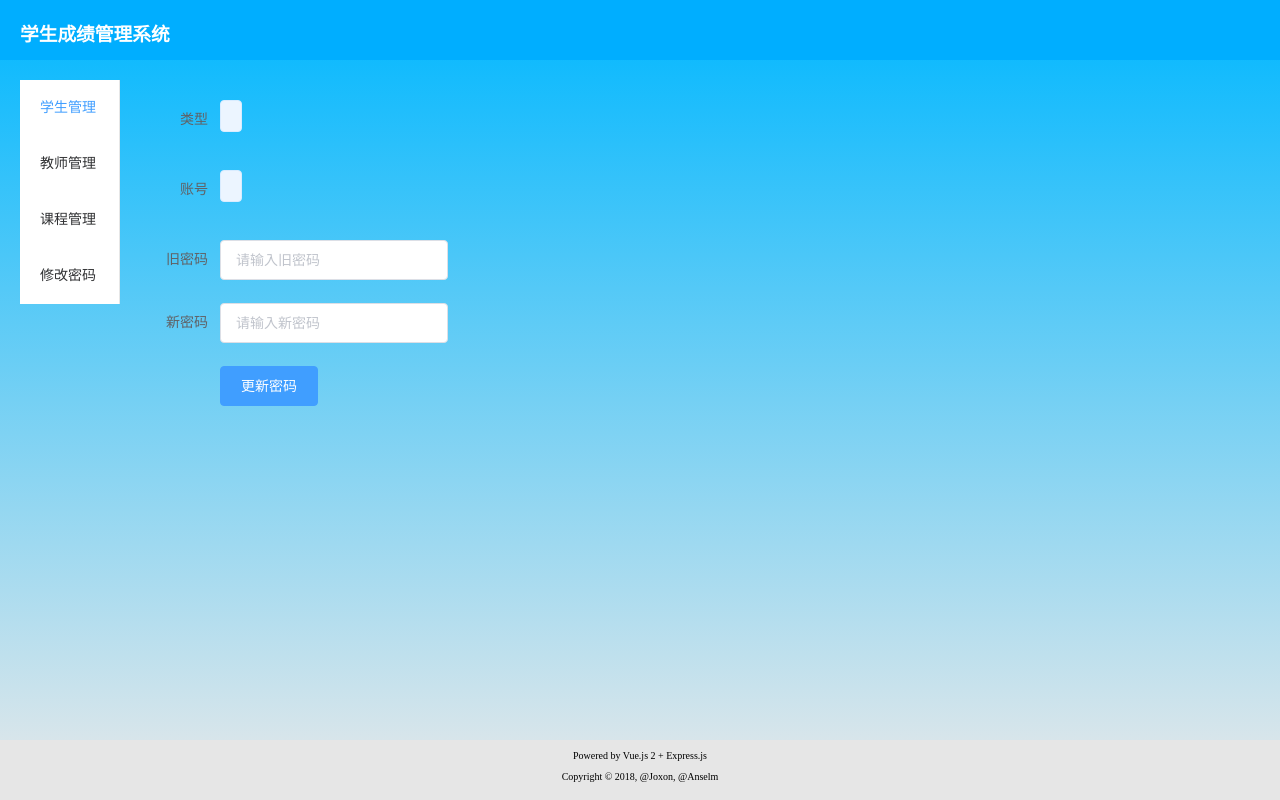
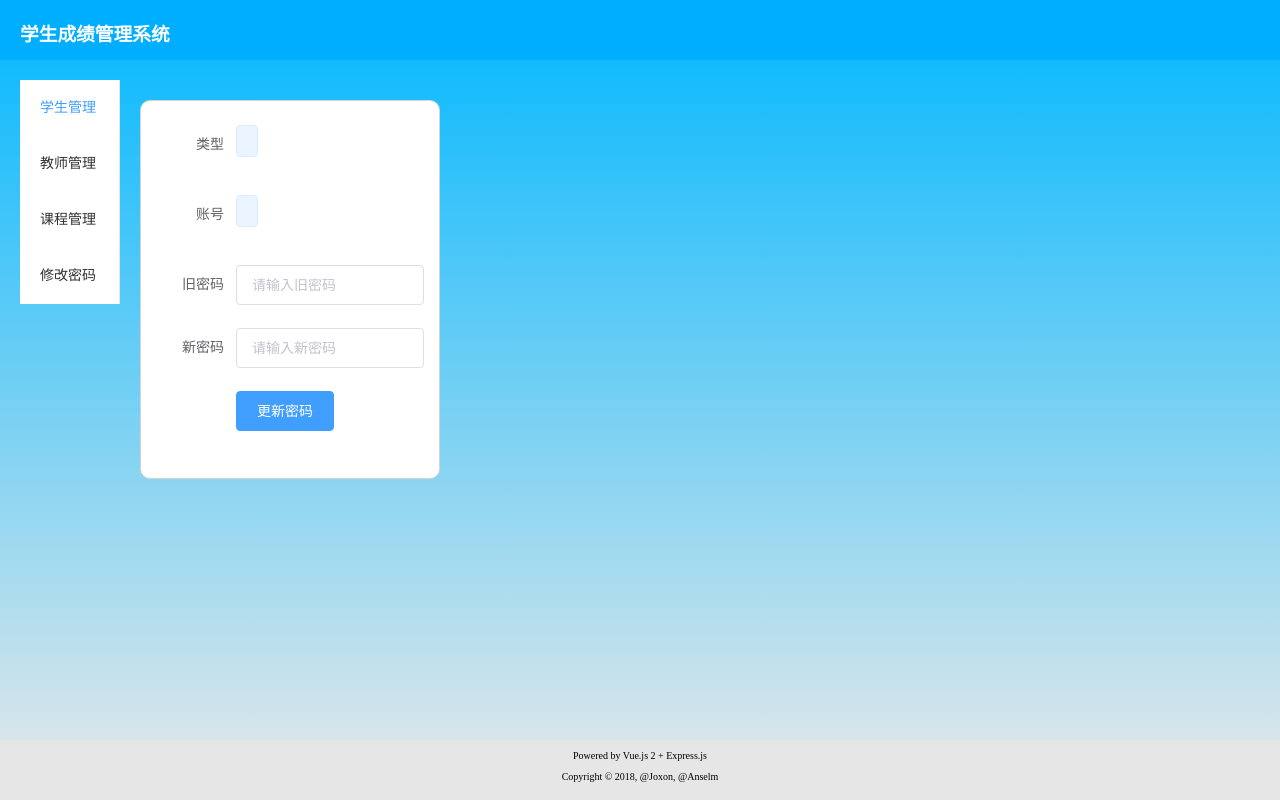
Before and after one commit to joxon/scoreman-vue, a Vue app: page /admin/password in a window 1280 px wide. Built offline with nearby package versions, Linux system fonts and the light colour scheme.

Commit message:
给表单添加白色背景

```diff
--- a/src/components/PasswordEdit.vue
+++ b/src/components/PasswordEdit.vue
@@ -2,6 +2,7 @@
   <el-row type='flex' width='100px'>
 
     <el-form ref='pwdForm' :model='pwdFormModel' label-width='80px'>
+      <div class="FormPwdEditFields">
         <el-form-item label='类型'>
           <el-tag>{{ user.usertype }}</el-tag>
         </el-form-item>
@@ -17,6 +18,7 @@
         <el-form-item>
           <el-button type='primary' @click='handleEditPassword()'>更新密码</el-button>
         </el-form-item>
+      </div>
     </el-form>
 
   </el-row>
@@ -115,3 +117,15 @@ export default {
   }
 };
 </script>
+
+<style>
+.FormPwdEditFields {
+  width: 300px;
+  border-radius: 10px;
+  border: 1px solid lightgray;
+  background-color: white;
+  display: flex;
+  flex-direction: column;
+  padding: 24px 15px;
+}
+</style>
--- a/src/pages/StudentInfo.vue
+++ b/src/pages/StudentInfo.vue
@@ -1,6 +1,7 @@
 <template>
   <el-row type="flex" width="100px">
     <el-form label-width="80px">
+      <div class="FormStuInfoFields">
         <el-form-item label="证件号">
         <el-tag>{{info.sID}}</el-tag>
       </el-form-item>
@@ -13,6 +14,7 @@
       <el-form-item label="班级">
         <el-tag>{{info.classno}}</el-tag>
       </el-form-item>
+      </div>
     </el-form>
   </el-row>
 </template>
@@ -34,7 +36,7 @@
 
   name: "StudentScore",
 
-    created: function () {
+  created: function() {
     this.getInfo();
   },
 
@@ -48,10 +50,16 @@
     }
   }
 };
-
 </script>
 
-<style scoped>
-
-
+<style>
+.FormStuInfoFields {
+  width: 300px;
+  border-radius: 10px;
+  border: 1px solid lightgray;
+  background-color: white;
+  display: flex;
+  flex-direction: column;
+  padding: 24px 15px;
+}
 </style>
--- a/src/pages/TeacherInfo.vue
+++ b/src/pages/TeacherInfo.vue
@@ -1,6 +1,7 @@
 <template>
   <el-row type="flex" width="100px">
     <el-form label-width="80px">
+      <div class="FormTeaInfoFields">
         <el-form-item label="证件号">
           <el-tag>{{info.tID}}</el-tag>
         </el-form-item>
@@ -13,6 +14,7 @@
         <el-form-item label="邮箱">
           <el-tag>{{info.email}}</el-tag>
         </el-form-item>
+      </div>
     </el-form>
   </el-row>
 </template>
@@ -34,7 +36,7 @@
 
   name: "StudentScore",
 
-    created: function () {
+  created: function() {
     this.getInfo();
   },
 
@@ -50,10 +52,16 @@
     }
   }
 };
-
 </script>
 
-<style scoped>
-
-
+<style>
+.FormTeaInfoFields {
+  width: 300px;
+  border-radius: 10px;
+  border: 1px solid lightgray;
+  background-color: white;
+  display: flex;
+  flex-direction: column;
+  padding: 24px 15px;
+}
 </style>
```
Lines whose indentation alone changed are shown as unchanged.
